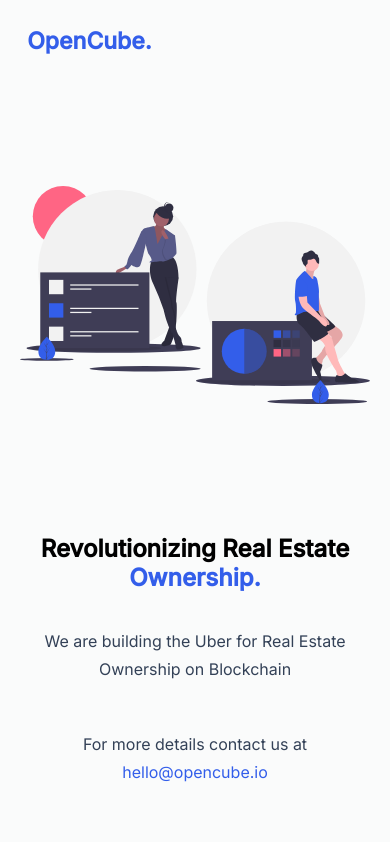
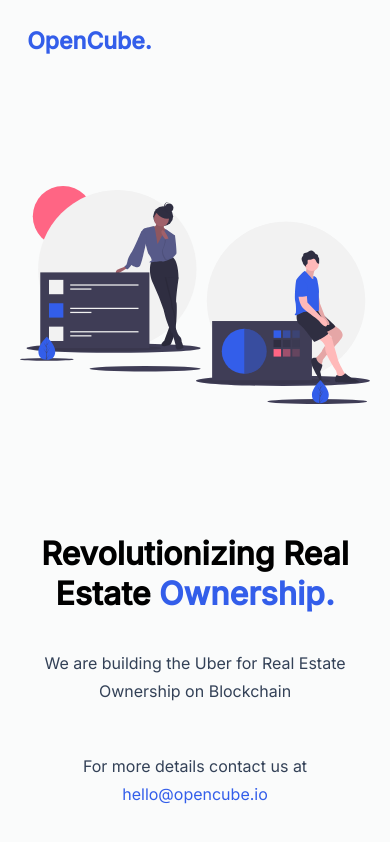
Before and after one commit to Opencube01/opencube.io, a plain HTML site: page index.html in a window 390 px wide. Drawn offline with nearby package versions, Linux system fonts and the light colour scheme.

Commit message:
minor changes v2

```diff
--- a/css/style.css
+++ b/css/style.css
@@ -335,7 +335,7 @@ footer {
     justify-content: center;
     padding-top: 0;
   }
-  .main-heading {
+  .second-header {
     font-size: 32px;
     text-align: center;
     line-height: 40px;
@@ -392,12 +392,3 @@ input{
 /* .thanks {
   display: none;
   } */
-
-  @media screen and (max-width: 991px) {
-    .second-header {
-
-      text-align: center;
-
-    }
-
-    }
```
